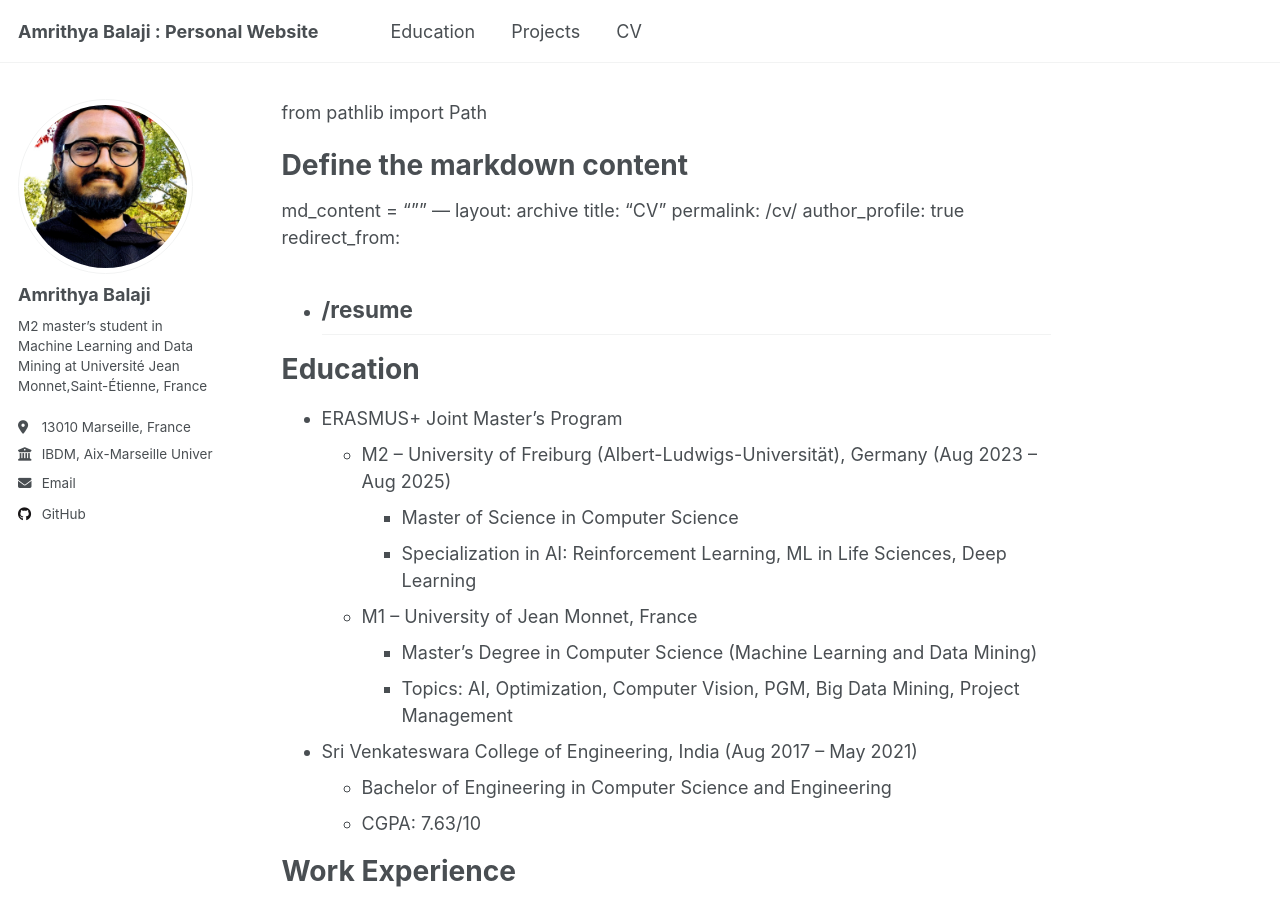
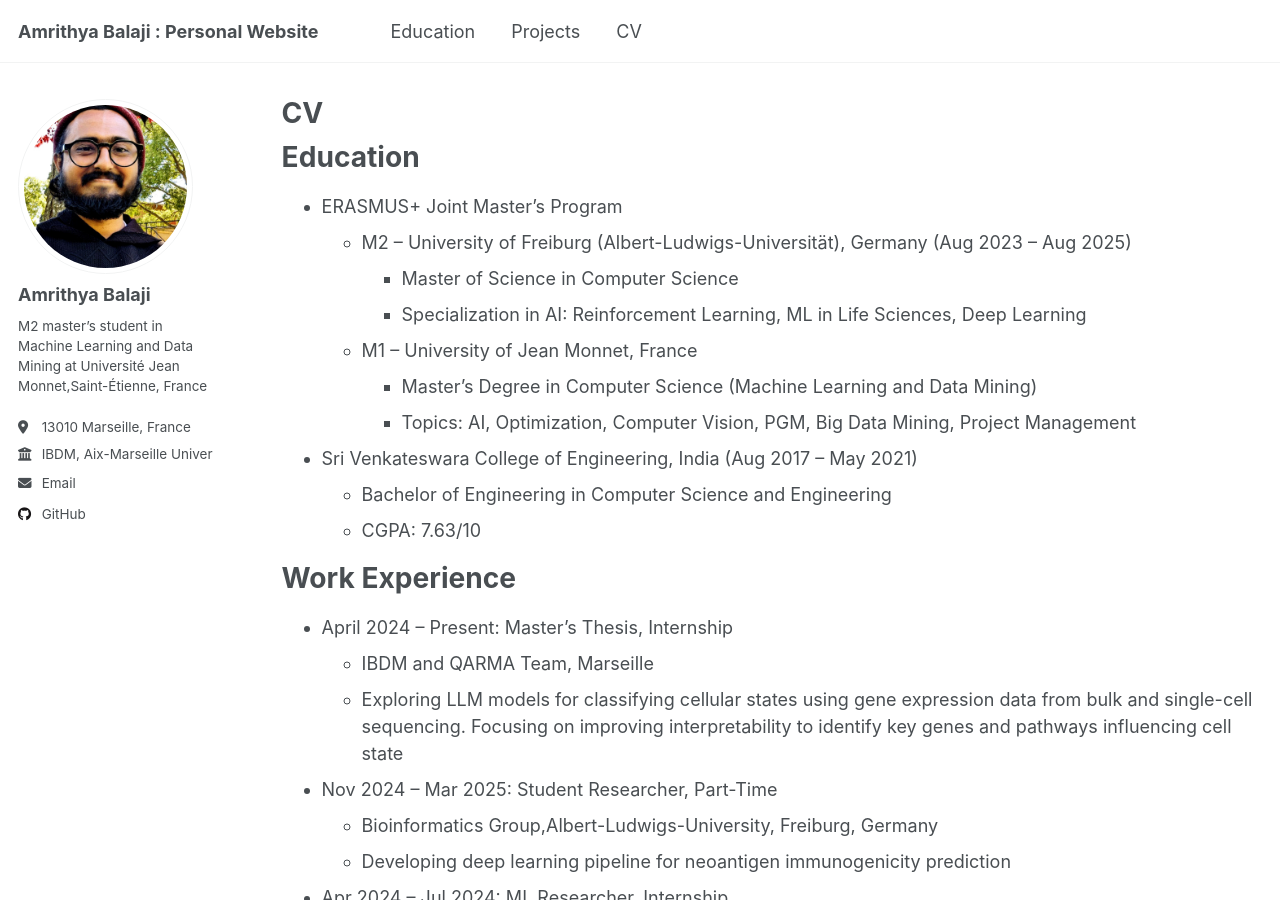
Before and after one commit to amrithya/amrithya.github.io, a Jekyll site: the page built from _pages/cv.md, in a window 1280 px wide and 900 px high. Built offline with Jekyll 4.4.1, drawn with Linux system fonts in a browser that asks for light colours; our own code applies the rules of GitHub Pages for plain Markdown files.

Commit message:
Update cv.md

```diff
--- a/_pages/cv.md
+++ b/_pages/cv.md
@@ -1,7 +1,3 @@
-from pathlib import Path
-
-# Define the markdown content
-md_content = """
 ---
 layout: archive
 title: "CV"
```
